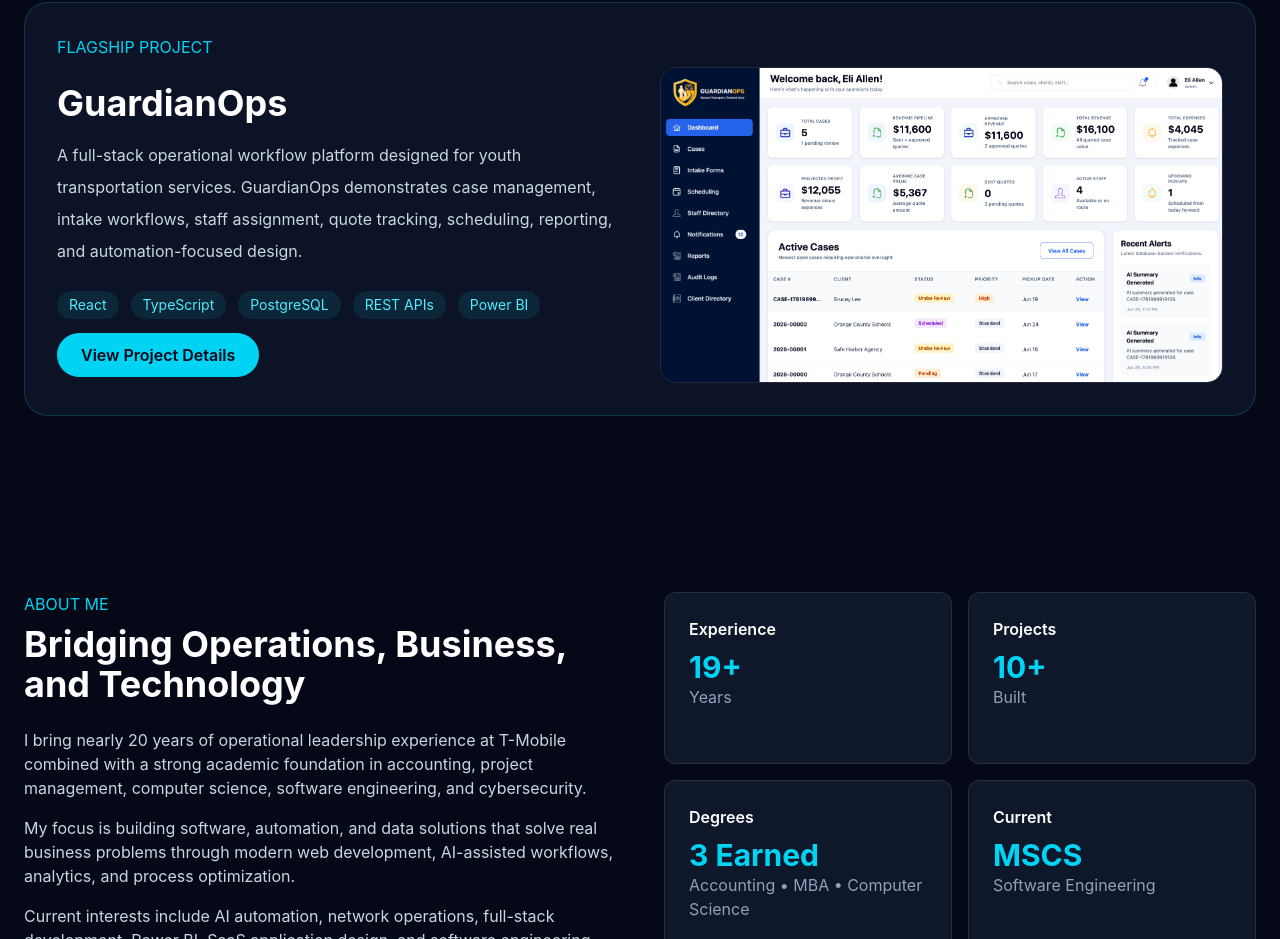
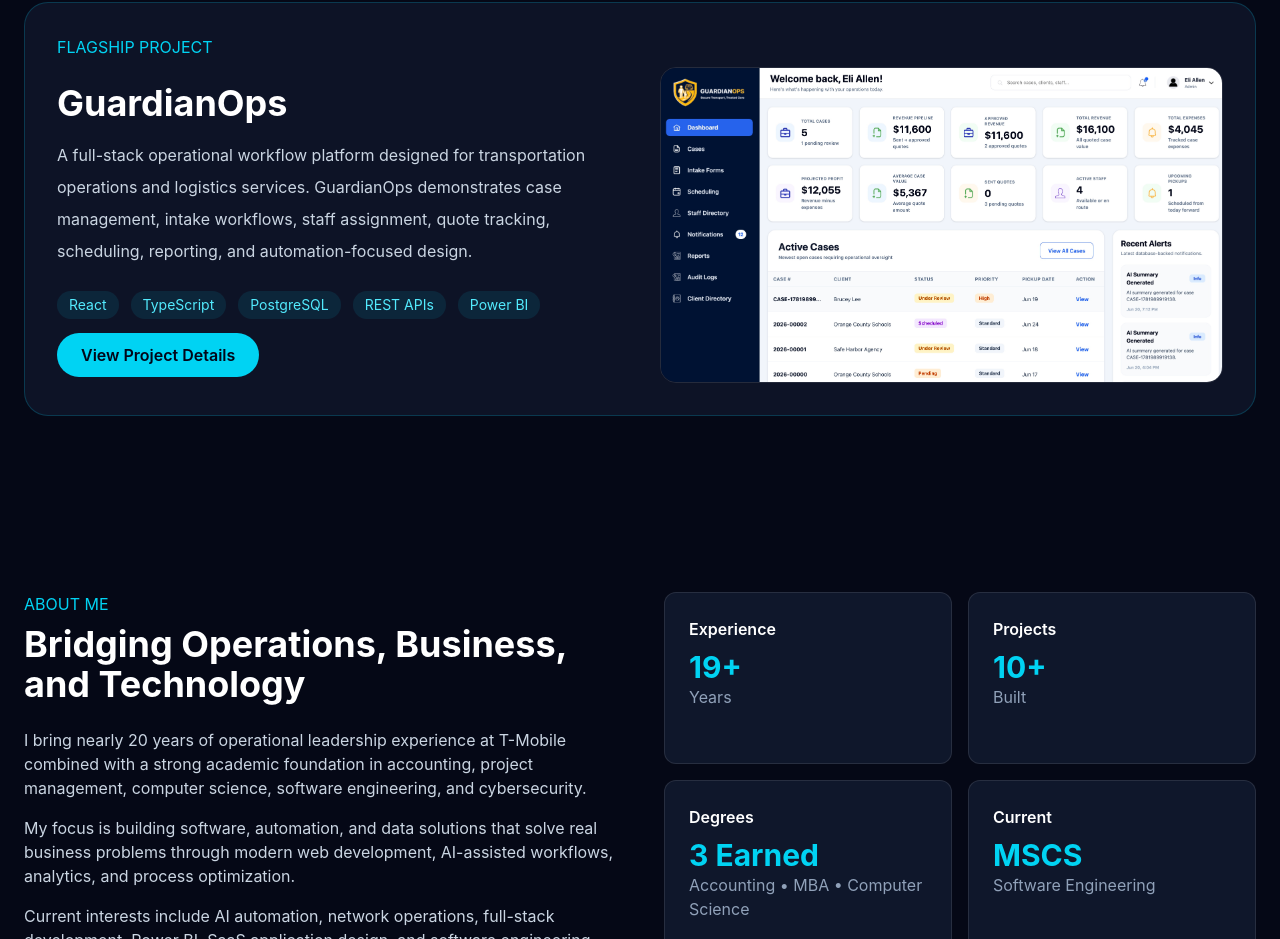
Before and after one commit to Elijahjallen/Eli-Portfolio, a React (Vite) app: page / in a window 1280 px wide. Shown: the part 1286-2225 px from the top of the page. Built offline with nearby package versions, Linux system fonts and the light colour scheme.

Commit message:
Update GuardianOps wording

```diff
--- a/src/components/FeaturedProject.tsx
+++ b/src/components/FeaturedProject.tsx
@@ -12,8 +12,8 @@
             <h2 className="mb-4 text-4xl font-bold">GuardianOps</h2>
 
             <p className="mb-6 leading-8 text-slate-300">
-              A full-stack operational workflow platform designed for youth
-              transportation services. GuardianOps demonstrates case management,
+              A full-stack operational workflow platform designed for
+              transportation operations and logistics services. GuardianOps demonstrates case management,
               intake workflows, staff assignment, quote tracking, scheduling,
               reporting, and automation-focused design.
             </p>
--- a/src/pages/GuardianOps.tsx
+++ b/src/pages/GuardianOps.tsx
@@ -24,7 +24,7 @@
         <p className="mb-10 max-w-3xl leading-8 text-slate-300">
           GuardianOps is a case management and workflow platform built to
           streamline intake, scheduling, staff assignment, quote tracking,
-          reporting, and automation for youth transportation operations.
+          reporting, and automation for transport operations.
         </p>
 
         <div className="mb-10 flex flex-wrap gap-3">
```
